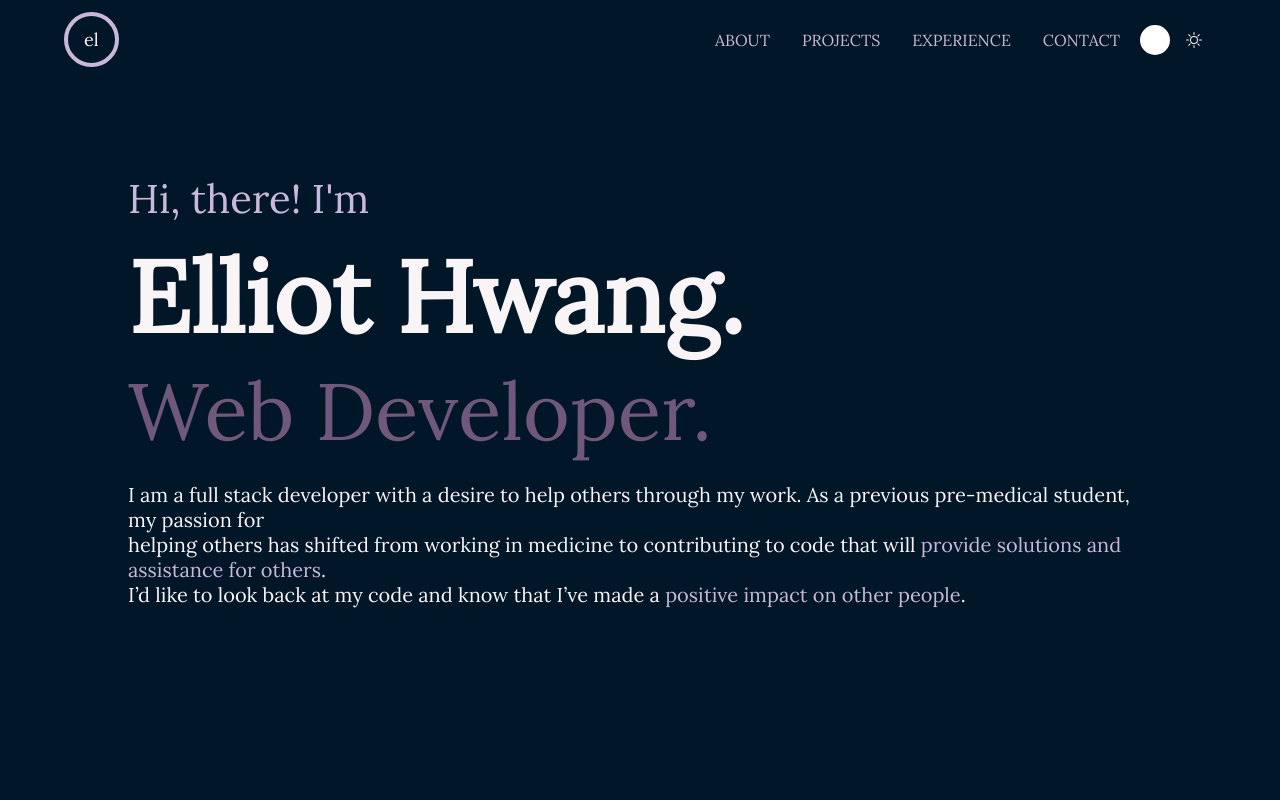
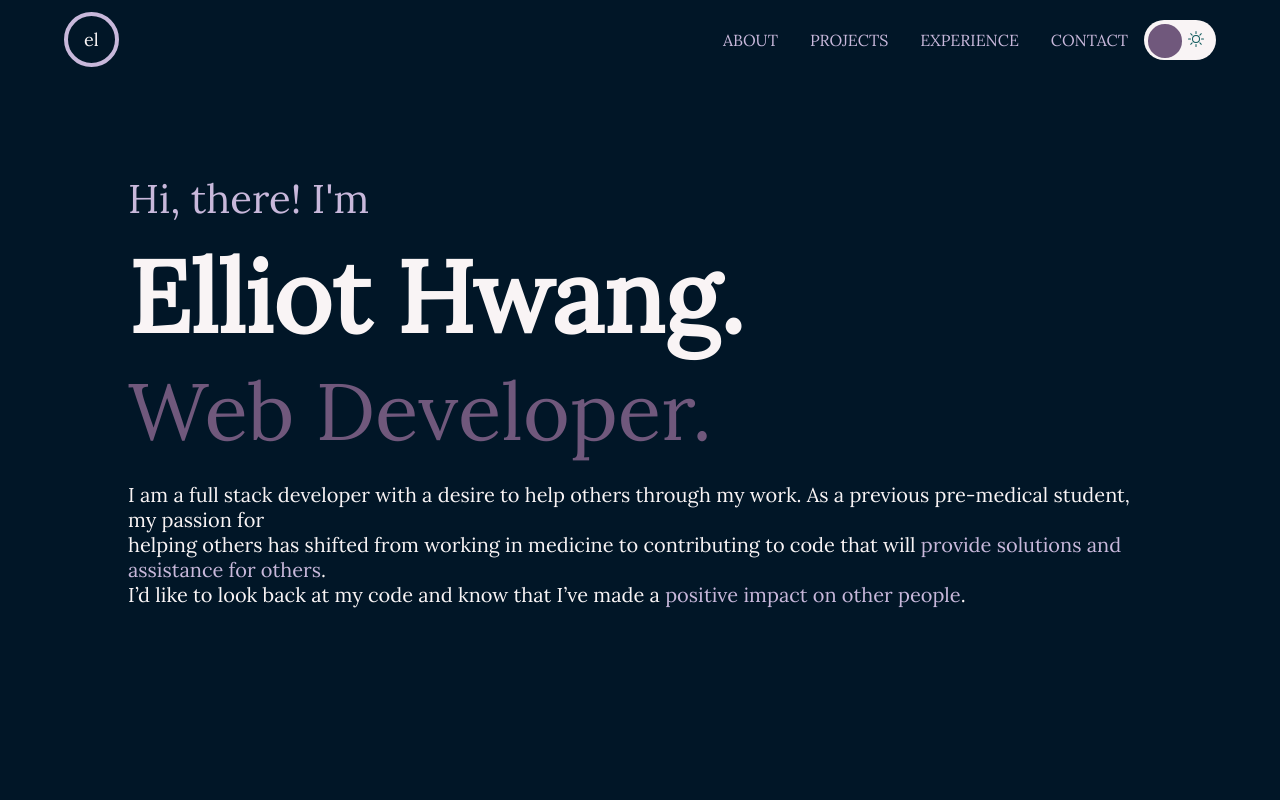
Before and after one commit to elliothwang/elliothwang.com, a Next.js app: page / in a window 1280 px wide. Shown: the top 800 px of the page. Built offline with nearby package versions, Linux system fonts and the light colour scheme.

Commit message:
functioning theme toggle

```diff
--- a/components/Header.tsx
+++ b/components/Header.tsx
@@ -87,7 +87,7 @@ const Header = () => {
                 className={sidebar ? styles.activeButton : styles.button}
                 onClick={handleThemeChange}
               >
-                <ThemeToggle theme={dark} />
+                <ThemeToggle theme={dark} setTheme={setDark} />
               </div>
             </li>
           </ul>
--- a/components/ThemeToggle.tsx
+++ b/components/ThemeToggle.tsx
@@ -1,51 +1,24 @@
-import styled from '@emotion/styled';
 import styles from '../styles/ThemeToggle.module.scss';
+import { useEffect } from 'react';
 
-const ThemeToggle = ({ theme }) => {
-  const ToggleButton = styled.button`
-    --toggle-width: 80px;
-    --toggle-height: 38px;
-    --toggle-padding: 4px;
-    position: relative;
-    display: flex;
-    align-items: center;
-    justify-content: space-around;
-    font-size: 1.5rem;
-    line-height: 1;
-    width: var(--toggle-width);
-    height: var(--toggle-height);
-    padding: var(--toggle-padding);
-    border: 0;
-    border-radius: calc(var(--toggle-width) / 2);
-    cursor: pointer;
-    background: var(--color-bg-toggle);
-    transition: background 0.25s ease-in-out;
-  `;
+const ThemeToggle = ({ theme, setTheme }) => {
+  const changeTheme = () => {
+    setTheme(!theme);
+  };
 
-  const ToggleThumb = styled.span`
-    position: absolute;
-    top: var(--toggle-padding);
-    left: var(--toggle-padding);
-    width: calc(var(--toggle-height) - (var(--toggle-padding) * 2));
-    height: calc(var(--toggle-height) - (var(--toggle-padding) * 2));
-    border-radius: 50%;
-    background: white;
-    transition: transform 0.25s ease-in-out;
-    transform:
-      theme === 'dark'
-        ? 'translate3d(calc(var(--toggle-width) - var(--toggle-height)), 0, 0)'
-        : 'none'};
-  `;
+  useEffect(() => {
+    console.log(theme);
+  }, [theme]);
 
   return (
-    <ToggleButton type="button" className={styles.theme}>
-      <ToggleThumb />
-      <span>
+    <div className={styles.button} onClick={changeTheme}>
+      <div id="thumb" className={theme ? styles.dark : styles.light}></div>
+      <span className="moon">
         <svg
           xmlns="http://www.w3.org/2000/svg"
           width="2vmin"
           height="2vmin"
-          fill="currentColor"
+          fill="#171738"
           className="bi bi-moon-stars"
           viewBox="0 0 16 16"
         >
@@ -53,19 +26,19 @@ const ThemeToggle = ({ theme }) => {
           <path d="M10.794 3.148a.217.217 0 0 1 .412 0l.387 1.162c.173.518.579.924 1.097 1.097l1.162.387a.217.217 0 0 1 0 .412l-1.162.387a1.734 1.734 0 0 0-1.097 1.097l-.387 1.162a.217.217 0 0 1-.412 0l-.387-1.162A1.734 1.734 0 0 0 9.31 6.593l-1.162-.387a.217.217 0 0 1 0-.412l1.162-.387a1.734 1.734 0 0 0 1.097-1.097l.387-1.162zM13.863.099a.145.145 0 0 1 .274 0l.258.774c.115.346.386.617.732.732l.774.258a.145.145 0 0 1 0 .274l-.774.258a1.156 1.156 0 0 0-.732.732l-.258.774a.145.145 0 0 1-.274 0l-.258-.774a1.156 1.156 0 0 0-.732-.732l-.774-.258a.145.145 0 0 1 0-.274l.774-.258c.346-.115.617-.386.732-.732L13.863.1z" />
         </svg>
       </span>
-      <span>
+      <span className="sun">
         <svg
           xmlns="http://www.w3.org/2000/svg"
           width="2vmin"
           height="2vmin"
-          fill="currentColor"
+          fill="#0c585a"
           className="bi bi-sun"
           viewBox="0 0 16 16"
         >
           <path d="M8 11a3 3 0 1 1 0-6 3 3 0 0 1 0 6zm0 1a4 4 0 1 0 0-8 4 4 0 0 0 0 8zM8 0a.5.5 0 0 1 .5.5v2a.5.5 0 0 1-1 0v-2A.5.5 0 0 1 8 0zm0 13a.5.5 0 0 1 .5.5v2a.5.5 0 0 1-1 0v-2A.5.5 0 0 1 8 13zm8-5a.5.5 0 0 1-.5.5h-2a.5.5 0 0 1 0-1h2a.5.5 0 0 1 .5.5zM3 8a.5.5 0 0 1-.5.5h-2a.5.5 0 0 1 0-1h2A.5.5 0 0 1 3 8zm10.657-5.657a.5.5 0 0 1 0 .707l-1.414 1.415a.5.5 0 1 1-.707-.708l1.414-1.414a.5.5 0 0 1 .707 0zm-9.193 9.193a.5.5 0 0 1 0 .707L3.05 13.657a.5.5 0 0 1-.707-.707l1.414-1.414a.5.5 0 0 1 .707 0zm9.193 2.121a.5.5 0 0 1-.707 0l-1.414-1.414a.5.5 0 0 1 .707-.707l1.414 1.414a.5.5 0 0 1 0 .707zM4.464 4.465a.5.5 0 0 1-.707 0L2.343 3.05a.5.5 0 1 1 .707-.707l1.414 1.414a.5.5 0 0 1 0 .708z" />
         </svg>
       </span>
-    </ToggleButton>
+    </div>
   );
 };
 
--- a/package.json
+++ b/package.json
@@ -8,10 +8,7 @@
     "lint": "next lint"
   },
   "dependencies": {
-    "@emotion/react": "^11.6.0",
-    "@emotion/styled": "^11.6.0",
-    "@material-ui/core": "^4.12.3",
-    "@mui/material": "^5.1.1",
+    "jquery": "^3.6.0",
     "next": "12.0.4",
     "postcss-flexbugs-fixes": "^5.0.2",
     "postcss-preset-env": "^7.0.0",
--- a/styles/ThemeToggle.module.scss
+++ b/styles/ThemeToggle.module.scss
@@ -1,11 +1,48 @@
 @import 'globals';
 @import 'mixins';
 
-.theme {
-  color: $white;
+$toggle-width: 8vmin;
+$toggle-height: 4vmin;
+$toggle-padding: 0.5vmin;
+$thumb-dimensions: calc(($toggle-height - $toggle-padding) * 1.2);
+
+.button {
+  position: relative;
+  display: flex;
+  align-items: center;
+  justify-content: space-around;
+  font-size: 1.5vmin;
+  line-height: 1;
+  width: $toggle-width;
+  height: $toggle-height;
+  padding: $toggle-padding;
+  border: 0;
+  border-radius: calc($toggle-width / 2);
   cursor: pointer;
+  background-color: $white;
+  transition: background 0.25s ease-in-out;
 }
 
-.theme:hover {
-  color: $secondary-text-color;
+.dark {
+  position: absolute;
+  height: $thumb-dimensions;
+  width: $thumb-dimensions;
+  top: $toggle-padding;
+  left: $toggle-padding;
+  background-color: $secondary-text-color;
+  border-radius: 50%;
+  transition: transform 0.25s ease-in-out;
+  transform: translate3d(-calc($toggle-width - $toggle-height), 0, 0);
 }
+
+.light {
+  position: absolute;
+  height: $thumb-dimensions;
+  width: $thumb-dimensions;
+  top: $toggle-padding;
+  left: $toggle-padding;
+  background-color: $accent-3;
+  border-radius: 50%;
+  transition: transform 0.25s ease-in-out;
+  transform: translate3d(calc($toggle-width - $toggle-height), 0, 0);
+}
```
Also changed, not shown: 1 other file (tests, documents, lock files or other folders).
